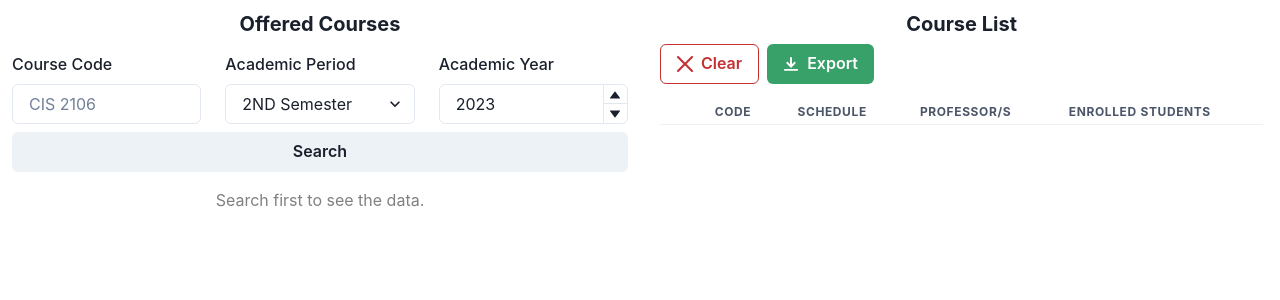
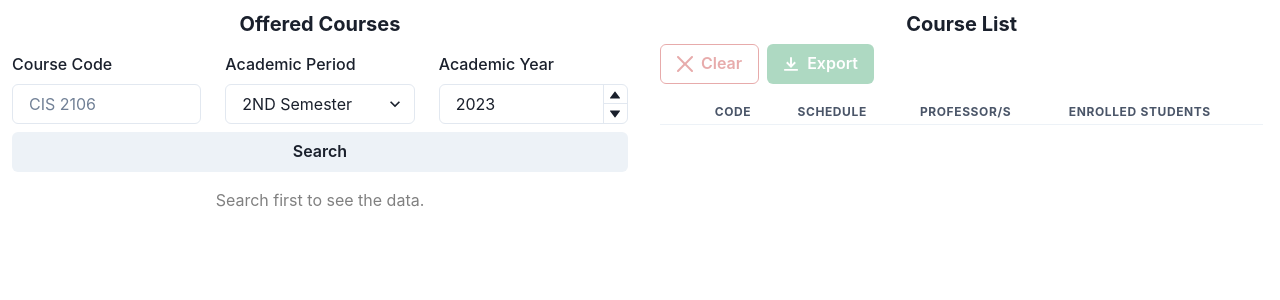
Before and after one commit to 0-BSCode/schedule-creator, a React (Vite) app in the folder client/: page / in a window 1280 px wide. Shown: the top 300 px of the page. Built offline with nearby package versions, Linux system fonts and the light colour scheme.

Commit message:
Disable export and clear buttons on empty list

```diff
--- a/client/src/components/StudentCoursesTable.tsx
+++ b/client/src/components/StudentCoursesTable.tsx
@@ -55,6 +55,7 @@ const StudentCoursesTable = () => {
         <HStack>
           <Tooltip label="Clear all courses in the list">
             <Button
+              isDisabled={!studentCourses.length}
               leftIcon={<CloseIcon />}
               variant="outline"
               colorScheme="red"
@@ -67,6 +68,7 @@ const StudentCoursesTable = () => {
           </Tooltip>
           <Tooltip label="Export course list information to a text file">
             <Button
+              isDisabled={!studentCourses.length}
               leftIcon={<DownloadIcon />}
               colorScheme="green"
               onClick={() => {
```
